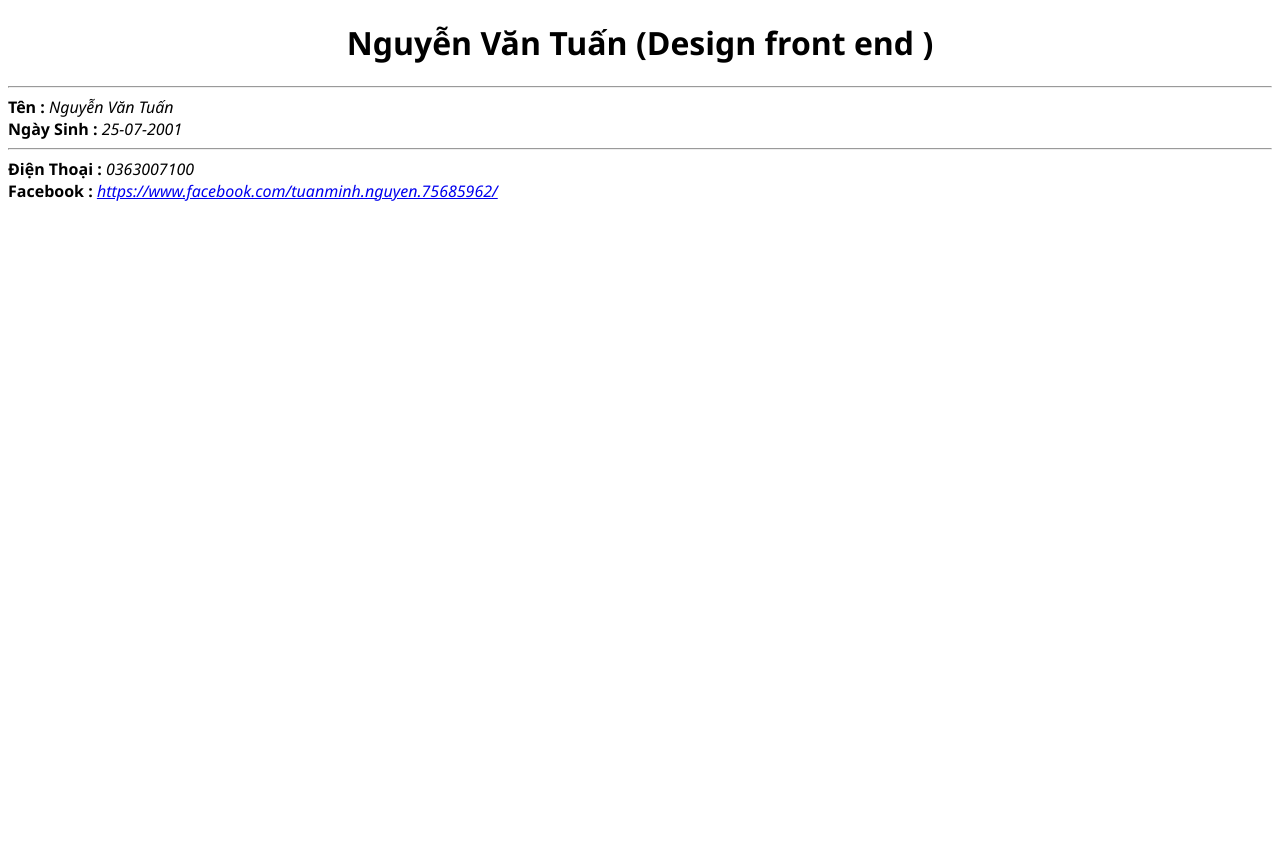
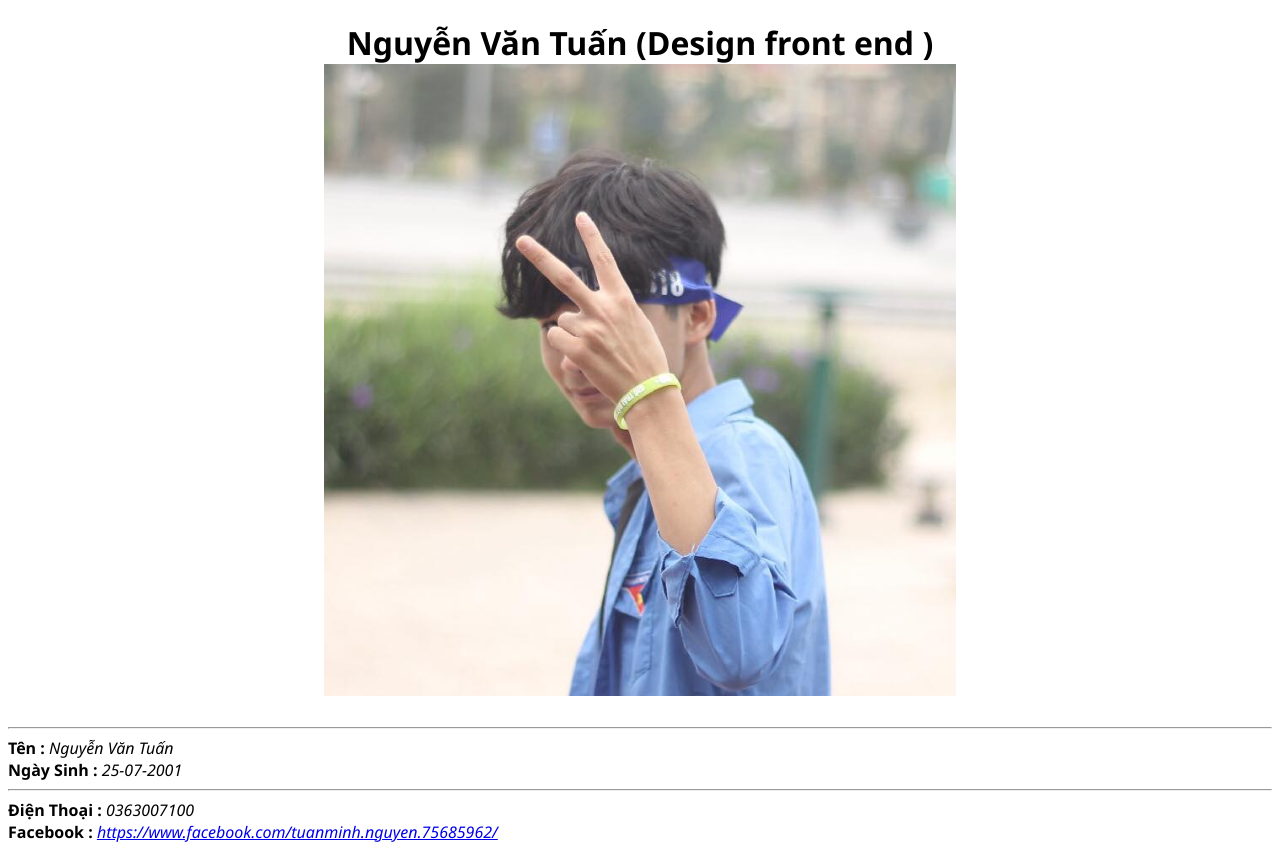
Before and after one commit to vantuan25072001/vantuan25072001.github.io, a plain HTML site: page index.html in a window 1280 px wide. Before the commit the page ends 800 px from the top, so only its background shows below. Drawn offline with Linux system fonts and the light colour scheme.

Commit message:
doi lan 2

```diff
--- a/3.css
+++ b/3.css
@@ -4,3 +4,6 @@ body {
 h1 {
     text-align:center;
 }
+img {
+    width :50%;
+}
--- a/index.html
+++ b/index.html
@@ -9,7 +9,9 @@
 
 </head>
 <body>
-    <h1>Nguyễn Văn Tuấn (Design front end )</h1>
+    <h1>Nguyễn Văn Tuấn (Design front end )<br>
+        <img src="images/1.jpg"=alt""></h1>
+
     <hr>
     <div class="thongtin">
         <b>Tên : </b> <i> Nguyễn Văn Tuấn </i>
```
Also changed, not shown: images/1.jpg (added).
